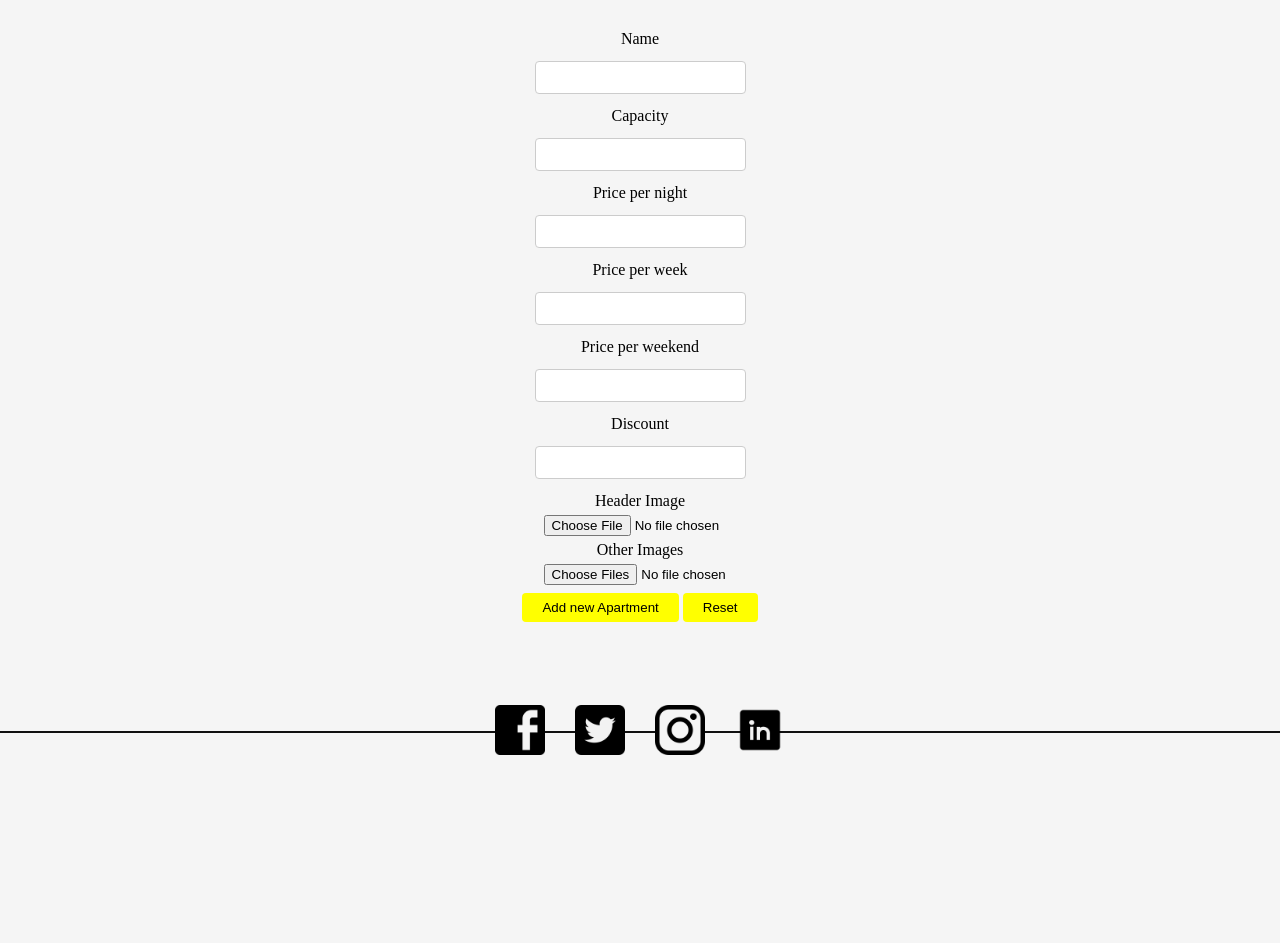
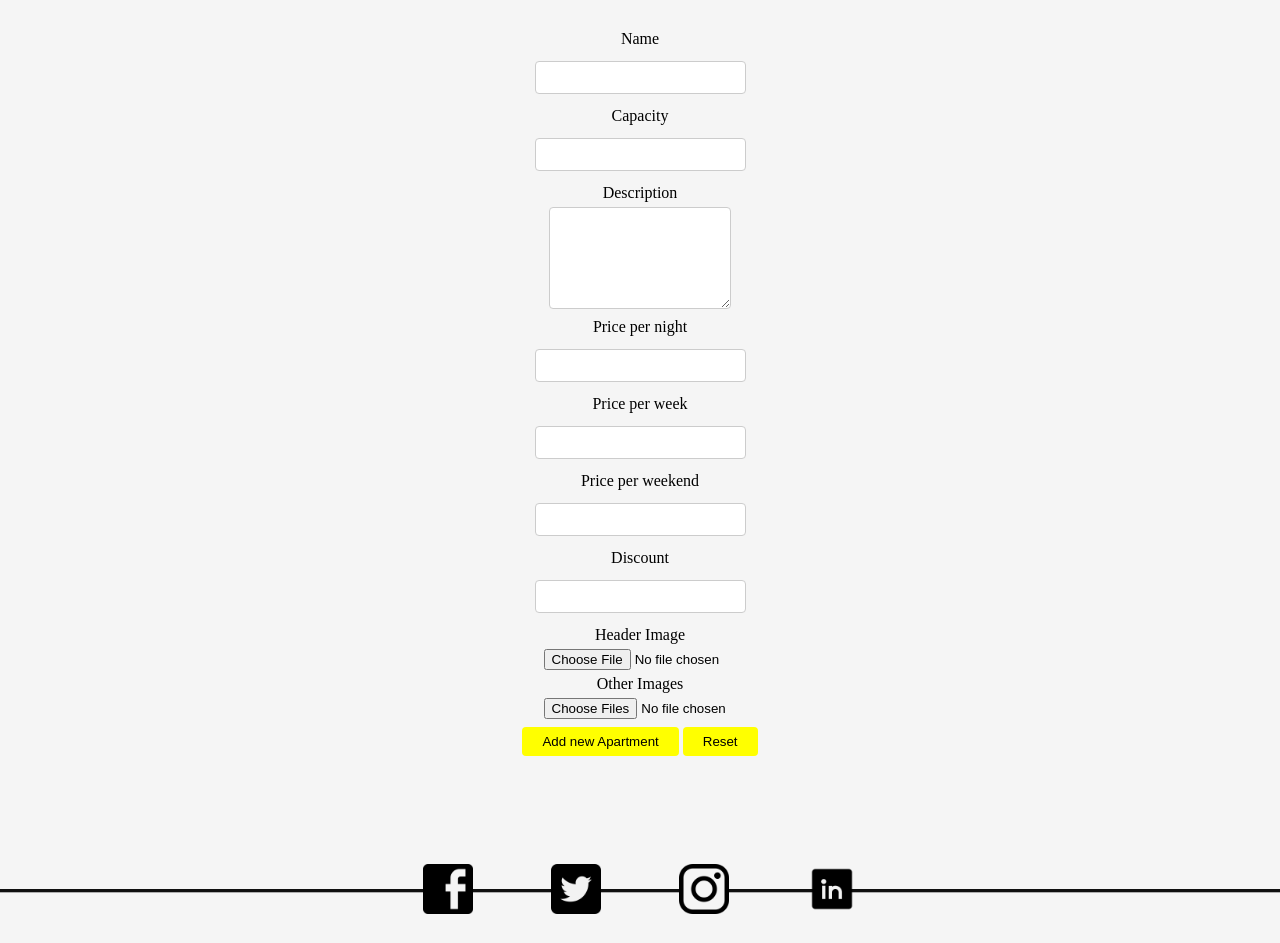
Before and after one commit to robertrachita/hotel_reservation_project, a PHP site: page /property_management.php?mode=add in a window 1280 px wide. Shown: the part 124-1067 px from the top of the page. Before the commit the page ends 879 px from the top, so only its background shows below. Run offline with PHP 8.4, Linux system fonts and the light colour scheme; data that the repository does not hold is empty; some libraries are stand-ins or nearby versions.

Commit message:
Further admin page features
>added the ability to  edit and upload new images
>added a new field in the database - Description for  the apartments table

```diff
--- a/db.sql
+++ b/db.sql
@@ -4,6 +4,7 @@ USE `hotel_system`;
 CREATE TABLE IF NOT EXISTS `apartments` (
     `apartment_id`      INT UNIQUE NOT NULL AUTO_INCREMENT,
     `name`              VARCHAR(50) NOT NULL,
+    `description`       VARCHAR,
     `capacity`          TINYINT NOT NULL,
     `price_night`       DECIMAL(8, 2) NOT NULL,
     `price_week`        DECIMAL(8, 2) NOT NULL,
--- a/public_html/css/styles.css
+++ b/public_html/css/styles.css
@@ -276,8 +276,12 @@ footer {
     background-size: 100% 100%;
     display: flex;
     justify-content: space-around;
-    padding-left: 480px;
-    padding-right: 480px;
+    padding-left: 30%;
+    padding-right: 30%;
+}
+
+#footer_image {
+    margin: 25px;
 }
 
 .wrapper {
@@ -338,6 +342,7 @@ footer {
 
 .formulier {
     display: flex;
+    flex-direction: column;
     justify-content: center;
     padding: 25px;
     text-align: center;
@@ -360,7 +365,7 @@ select {
 input[type=submit],
 input[type=reset] {
     background-color: yellow;
-    color: nlack;
+    color: black;
     padding: 7px 20px;
     margin: 8px 0;
     border: none;
@@ -381,3 +386,30 @@ input[type=file] {
     border: none;
     border-radius: 4px;
 }
+
+.edit_images {
+    display: flex;
+    flex-wrap: wrap;
+    align-items: baseline;
+}
+
+.edit_images_box {
+    background-color: #ccc;
+    margin-right: 15px;
+    margin-left: 5px;
+    margin-top: 15px;
+    padding: 5px;
+}
+
+.edit_images_box img {
+    width: 100%;
+    max-width: 500px;
+}
+
+textarea {
+    resize: vertical;
+    width: 180px;
+    height: 100px;
+    border: 1px solid #ccc;
+    border-radius: 4px;
+}
--- a/public_html/index.php
+++ b/public_html/index.php
@@ -33,7 +33,7 @@
                 </div>
                 <div class="button_info_right">
                     <form action="#"></form>
-                    <input type="button" name="button_info" value="More Information">
+                    <input type="submit" name="button_info" value="More Information">
                     </form>
                 </div>
             </div>
@@ -46,7 +46,7 @@
                 </div>
                 <div class="button_info_left">
                     <form action="#"></form>
-                    <input type="button" name="button_info" value="More Information">
+                    <input type="submit" name="button_info" value="More Information">
                     </form>
                 </div>
             </div>
--- a/public_html/php/footer.php
+++ b/public_html/php/footer.php
@@ -1,6 +1,6 @@
 <footer>
-        <a href="https://www.facebook.com/" target="_BLANK" rel="noopener noreferrer"><img src="images/footer/facebook.png" alt="facebook" width="50px" height="50px"></a>
-        <a href="https://twitter.com/home?lang=en" target="_BLANK" rel="noopener noreferrer"><img src="images/footer/twitter.png" alt="facebook" width="50px" height="50px"></a>
-        <a href="https://www.instagram.com/" target="_BLANK" rel="noopener noreferrer"><img src="images/footer/insta.png" alt="facebook" width="50px" height="50px"></a>
-        <a href="https://www.linkedin.com/" target="_BLANK" rel="noopener noreferrer"><img src="images/footer/linkedin.png" alt="facebook" width="50px" height="50px"></a>
+        <a href="https://www.facebook.com/" target="_BLANK" rel="noopener noreferrer"><img id="footer_image" src="images/footer/facebook.png" alt="facebook" width="50px" height="50px"></a>
+        <a href="https://twitter.com/home?lang=en" target="_BLANK" rel="noopener noreferrer"><img id="footer_image" src="images/footer/twitter.png" alt="facebook" width="50px" height="50px"></a>
+        <a href="https://www.instagram.com/" target="_BLANK" rel="noopener noreferrer"><img id="footer_image" src="images/footer/insta.png" alt="facebook" width="50px" height="50px"></a>
+        <a href="https://www.linkedin.com/" target="_BLANK" rel="noopener noreferrer"><img  id="footer_image" src="images/footer/linkedin.png" alt="facebook" width="50px" height="50px"></a>
 </footer>
--- a/public_html/property_management.php
+++ b/public_html/property_management.php
@@ -28,15 +28,16 @@
 
             $name = filter_input(INPUT_POST, 'name', FILTER_SANITIZE_STRING);
             $capacity = filter_input(INPUT_POST, 'capacity', FILTER_SANITIZE_NUMBER_FLOAT);
+            $description = filter_input(INPUT_POST, 'description', FILTER_SANITIZE_STRING);
             $price_night = filter_input(INPUT_POST, 'price_night', FILTER_SANITIZE_NUMBER_FLOAT);
             $price_week = filter_input(INPUT_POST, 'price_week', FILTER_SANITIZE_NUMBER_FLOAT);
             $price_weekend = filter_input(INPUT_POST, 'price_weekend', FILTER_SANITIZE_NUMBER_FLOAT);
             $discount = filter_input(INPUT_POST, 'discount', FILTER_SANITIZE_NUMBER_FLOAT);
 
             if (!empty($name) && !empty($capacity)) {
-                $sql = "INSERT INTO `apartments` (`name`, `capacity`, `price_night`, `price_week`, `price_weekend`, `discount`) VALUES (?, ?, ?, ?, ?, ?) ;";
+                $sql = "INSERT INTO `apartments` (`name`, `capacity`, `description`, `price_night`, `price_week`, `price_weekend`, `discount`) VALUES (?, ?, ?, ?, ?, ?, ?) ;";
                 if ($stmt = $conn->prepare($sql)) {
-                    $stmt->bind_param("sddddd", $name, $capacity, $price_night, $price_week, $price_weekend, $discount);
+                    $stmt->bind_param("sdsdddd", $name, $capacity, $description, $price_night, $price_week, $price_weekend, $discount);
                     $stmt->execute()
                         or die("could not send the data to the database: " . $conn->error);
                     $last_id = $conn->insert_id;
@@ -94,7 +95,7 @@
                             die("Please upload a smaller file. Max size is 5MB");
                         } else {
                             $ext = pathinfo($file_name, PATHINFO_EXTENSION);
-                            $file_name = 'image_' . $file_number.".".$ext;
+                            $file_name = 'image_' . $file_number . "." . $ext;
                             move_uploaded_file($file_tmp, $file_path . $file_name);
                             $success = 1;
                             $file_number++;
@@ -120,6 +121,8 @@
                 <input type='text' name='name' id='name' required>
                 <p><label for='capacity'>Capacity</label></p>
                 <input type='text' name='capacity' id='capacity' required>
+                <p><label for='description'>Description</label></p>
+                <textarea id='description' name='description'></textarea>
                 <p><label for='price_night'>Price per night</label></p>
                 <input type='text' name='price_night' id='price_night'>
                 <p><label for='price_week'>Price per week</label></p>
@@ -144,11 +147,11 @@
             mysqli_select_db($conn, 'hotel_system')
                 or die("Could not load database: " . $conn->connect_error);
 
-            $sql = "SELECT `name`, `capacity`, `price_night`, `price_week`, `price_weekend`, `discount` FROM `apartments` WHERE `apartment_id` = " . $id . ";";
+            $sql = "SELECT `name`, `capacity`, `description`, `price_night`, `price_week`, `price_weekend`, `discount` FROM `apartments` WHERE `apartment_id` = " . $id . ";";
             if ($stmt = $conn->prepare($sql)) {
                 $stmt->execute()
                     or die("could not send the data to the database: " . $conn->error);
-                $stmt->bind_result($name, $capacity, $price_night, $price_week, $price_weekend, $discount);
+                $stmt->bind_result($name, $capacity, $description, $price_night, $price_week, $price_weekend, $discount);
                 $stmt->store_result();
                 $stmt->fetch()
                     or die("Could not retrieve data" . $conn->error);
@@ -160,6 +163,8 @@
                 <input type='text' name='name' id='name' value='" . $name . "' required>
                 <p><label for='capacity'>Capacity</label></p>
                 <input type='text' name='capacity' id='capacity' value='" . $capacity . "' required>
+                <p><label for='description'>Description</label></p>
+                <textarea id='description' name='description' >" . $description . "</textarea>
                 <p><label for='price_night'>Price per night</label></p>
                 <input type='text' name='price_night' id='price_night' value='" . $price_night . "'>
                 <p><label for='price_week'>Price per week</label></p>
@@ -170,6 +175,9 @@
                 <input type='text' name='discount' id='discount' value='" . $discount . "'><br>
                 <input type='submit' name='submit_edit'  value='Submit Changes'>
                 <input type='reset' name='reset'>
+            </form>";
+            echo "<form method='POST' action='edit_images.php?id=" . $id . "'>
+            <input type='submit' name='edit_images' value='Edit images'>
             </form>";
             $stmt->close();
             $conn->close();
```
Also changed, not shown: public_html/edit_images.php (+105 -29 lines), public_html/image_3.png (added), public_html/image_4.png (added), public_html/images/apartments/1030/header_image.jpg (added), public_html/images/apartments/1030/image_0.jpg (added), public_html/images/apartments/1030/image_1.png (added).
